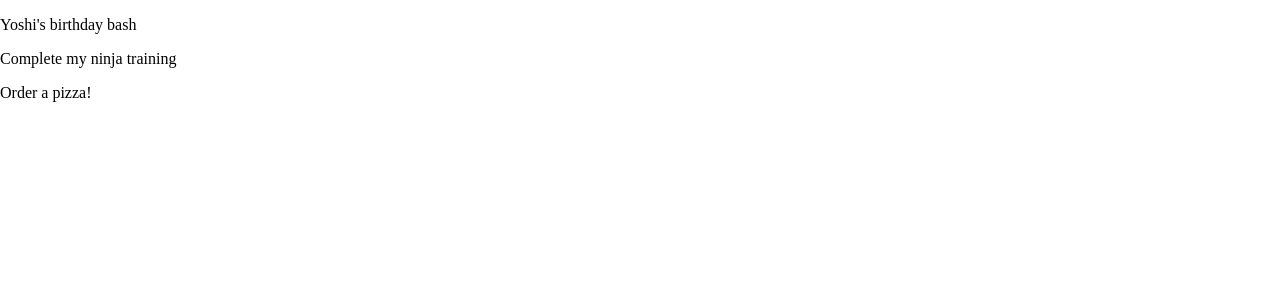
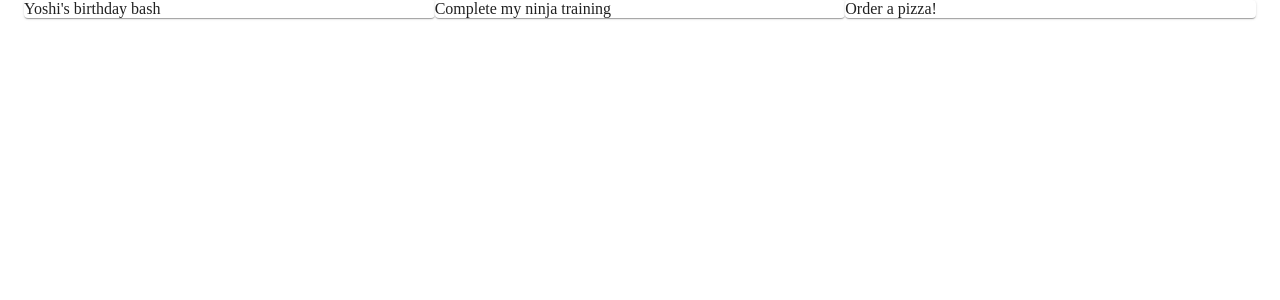
Before and after one commit to junjung929/material-ui-tutorial, a React (Create React App) app: page / in a window 1280 px wide. Shown: the top 300 px of the page. Built offline with nearby package versions, Linux system fonts and the light colour scheme; data requests are answered from the project's data file.

Commit message:
Grid System

```diff
--- a/src/pages/Notes.js
+++ b/src/pages/Notes.js
@@ -1,4 +1,5 @@
 import React, { useEffect, useState } from 'react';
+import { Container, Grid, Paper } from '@material-ui/core';
 
 export default function Notes() {
   const [notes, setNotes] = useState([]);
@@ -10,10 +11,14 @@ export default function Notes() {
   }, []);
 
   return (
-    <div>
-      {notes.map(note => (
-        <p key={note.id}>{note.title}</p>
-      ))}
-    </div>
+    <Container>
+      <Grid container>
+        {notes.map(note => (
+          <Grid item xs={12} md={6} lg={4} key={note.id}>
+            <Paper>{note.title}</Paper>
+          </Grid>
+        ))}
+      </Grid>
+    </Container>
   );
 }
```
